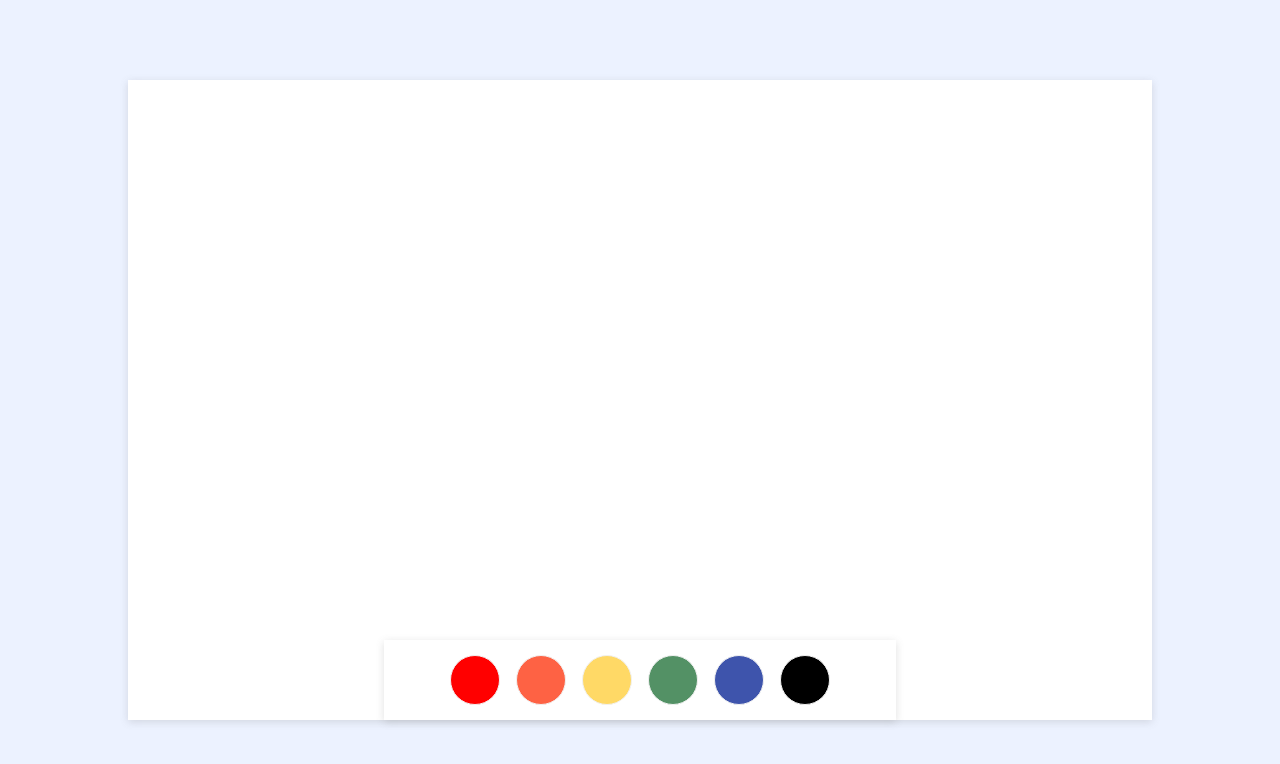
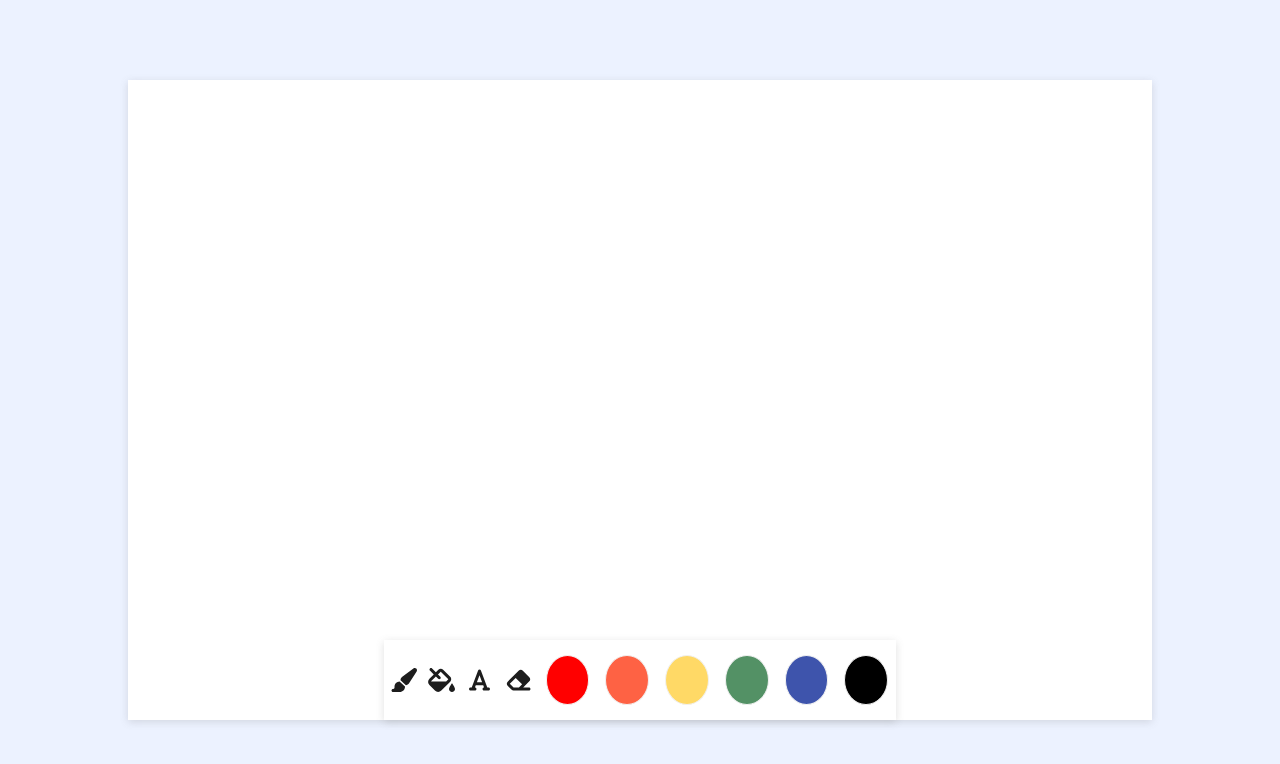
Before and after one commit to wjdgus1122/draw_project, a React (Create React App) app: page / in a window 1280 px wide. Shown: the top 764 px of the page. Built offline with nearby package versions, Linux system fonts and the light colour scheme.

Commit message:
toolbtn edit

```diff
--- a/src/ColorDb.js
+++ b/src/ColorDb.js
@@ -30,3 +30,30 @@ export const PaletteColor = [
     colorName: "black",
   },
 ];
+
+export const Tool = [
+  {
+    id: "0",
+    toolName: "brush",
+    toolIcon: "fa-solid fa-paintbrush",
+    importName: "faPaintbrush",
+  },
+  {
+    id: "1",
+    toolName: "paint",
+    toolIcon: "fa-solid fa-fill-drip",
+    importName: "faFillDrip",
+  },
+  {
+    id: "2",
+    toolName: "text",
+    toolIcon: "fa-solid fa-font",
+    importName: "faFont",
+  },
+  {
+    id: "3",
+    toolName: "eraser",
+    toolIcon: "fa-solid fa-eraser",
+    importName: "faEraser",
+  },
+];
--- a/src/DrawBox.js
+++ b/src/DrawBox.js
@@ -1,5 +1,12 @@
+import { FontAwesomeIcon } from "@fortawesome/react-fontawesome";
 import styled from "styled-components";
-import { PaletteColor } from "./ColorDb";
+import { PaletteColor, Tool } from "./ColorDb";
+import {
+  faPaintbrush,
+  faFillDrip,
+  faFont,
+  faEraser,
+} from "@fortawesome/free-solid-svg-icons";
 
 const CanvasWrap = styled.div`
   width: 80%;
@@ -28,6 +35,29 @@ const Palette = styled.div`
   transform: translateX(-50%);
 `;
 
+const ToolBox = styled.div`
+  width: 30%;
+  height: 100%;
+  display: flex;
+  align-items: center;
+`;
+const ToolBtn = styled.div`
+  width: 3rem;
+  height: 80%;
+  font-size: 1.5rem;
+  box-sizing: border-box;
+  color: #1d1d1d;
+  transition: 0.5s;
+  display: flex;
+  justify-content: center;
+  align-items: center;
+  cursor: pointer;
+  :hover {
+    background-color: #e1e1e1;
+    font-size: 2rem;
+  }
+`;
+
 const ColorBtn = styled.div`
   width: 3rem;
   height: 3rem;
@@ -42,6 +72,20 @@ export const DrawBox = () => {
     <CanvasWrap>
       <Canvas></Canvas>
       <Palette>
+        <ToolBox>
+          <ToolBtn>
+            <FontAwesomeIcon icon={faPaintbrush} />
+          </ToolBtn>
+          <ToolBtn>
+            <FontAwesomeIcon icon={faFillDrip} />
+          </ToolBtn>
+          <ToolBtn>
+            <FontAwesomeIcon icon={faFont} />
+          </ToolBtn>
+          <ToolBtn>
+            <FontAwesomeIcon icon={faEraser} />
+          </ToolBtn>
+        </ToolBox>
         {PaletteColor.map((color) => (
           <ColorBtn colorid={color.colorId} />
         ))}
```
